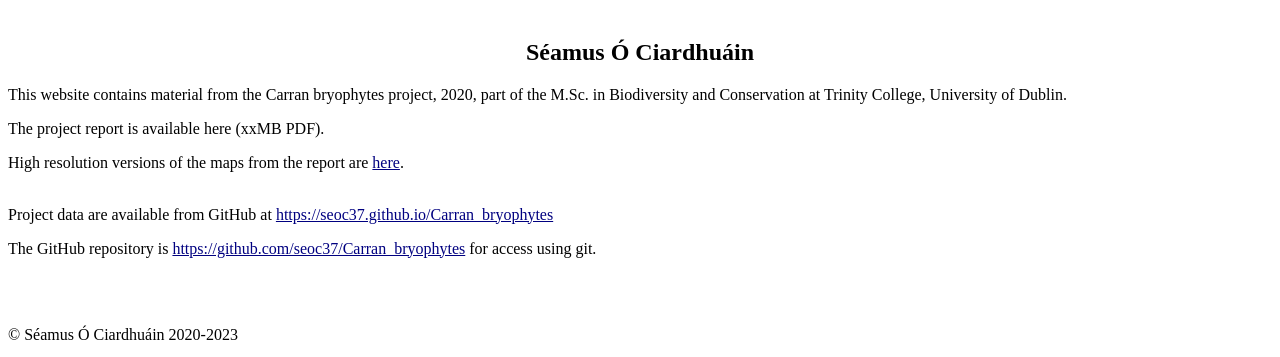
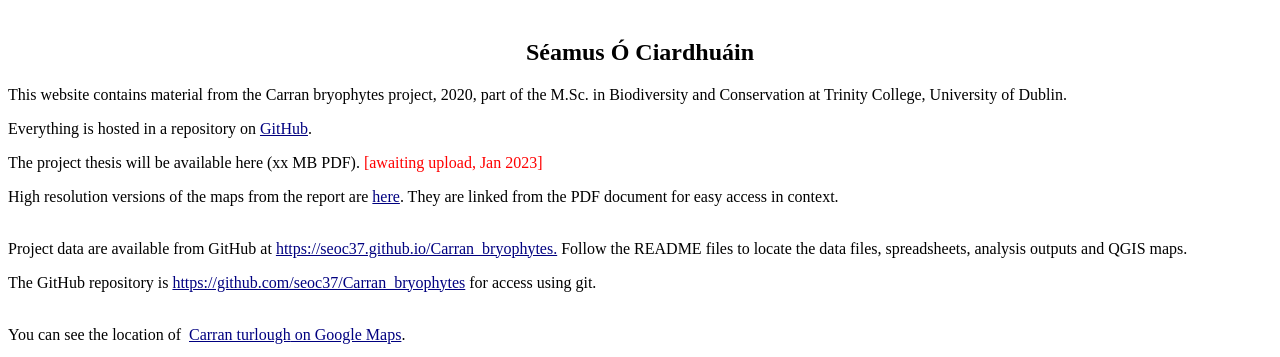
Before and after one commit to seoc37/Carran_bryophytes, a plain HTML site: page index.html in a window 1280 px wide. Shown: the part 390-747 px from the top of the page. Drawn offline with Linux system fonts and the light colour scheme.

Commit message:
Add Google Maps and some links.

```diff
--- a/index.html
+++ b/index.html
@@ -7,7 +7,7 @@
     <meta name="created" content="2022-12-29T17:34:58.401729021">
     <meta name="changed" content="2022-12-30T23:25:06.186834222">
   </head>
-  <body dir="ltr" link="#000080" lang="en-IE" vlink="#800000">
+  <body dir="ltr" vlink="#800000" link="#000080" lang="en-IE">
     <div align="center"><img moz-do-not-send="true"
         src="carran_view.jpg" title="Carran turlough from the northeast"
         alt="Carran turlough from the northeast" width="720"
@@ -24,23 +24,50 @@
       project, 2020, part of the M.Sc. in Biodiversity and Conservation
       at Trinity College, University of Dublin.<br>
     </p>
-    <p>The project report is available here (xxMB PDF).<br>
+    <p>Everything is hosted in a repository on <a
+        moz-do-not-send="true" href="https://github.com/">GitHub</a>.<br>
+    </p>
+    <p>The project thesis will be available here (xx MB PDF). <font
+        color="#ff0000">[awaiting upload, Jan 2023]</font><br>
     </p>
     <p>High resolution versions of the maps from the report are <a
         moz-do-not-send="true"
-href="https://github.com/seoc37/Carran_bryophytes/tree/main/report/maps/pdf">here</a>.<br>
+href="https://github.com/seoc37/Carran_bryophytes/tree/main/report/maps/pdf">here</a>.
+      They are linked from the PDF document for easy access in context.<br>
     </p>
     <p><br>
       Project data are available from GitHub at <a
         moz-do-not-send="true"
-        href="https://seoc37.github.io/Carran_bryophytes">https://seoc37.github.io/Carran_bryophytes</a><br>
-    </p>
+        href="https://seoc37.github.io/Carran_bryophytes">https://seoc37.github.io/Carran_bryophytes.</a>
+      Follow the README files to locate the data files, spreadsheets,
+      analysis outputs and QGIS maps.</p>
     <p>The GitHub repository is <a moz-do-not-send="true"
         href="https://github.com/seoc37/Carran_bryophytes">https://github.com/seoc37/Carran_bryophytes</a>
       for access using git.<br>
     </p>
     <p><br>
+      You can see the location of&nbsp; <a iframe=""
+src="&quot;https://www.google.com/maps/embed?pb=!1m14!1m12!1m3!1d5872.873558917711!2d-9.055167456899413!3d53.03933060695625!2m3!1f0!2f0!3f0!3m2!1i1024!2i768!4f13.1!5e0!3m2!1sen!2sie!4v1673047309213!5m2!1sen!2sie&quot;"
+        width="&quot;600&quot;" height="&quot;450&quot;"
+        style="&quot;border:0;&quot;" allowfullscreen="&quot;&quot;"
+        loading="&quot;lazy&quot;"
+referrerpolicy="&quot;no-referrer-when-downgrade&quot;&gt;&lt;/iframe&gt;&quot;"
+        moz-do-not-send="true"
+        href="https://goo.gl/maps/HZnSurTYquSqPwDd6">Carran turlough</a><a
+        iframe=""
+src="&quot;https://www.google.com/maps/embed?pb=!1m14!1m12!1m3!1d5872.873558917711!2d-9.055167456899413!3d53.03933060695625!2m3!1f0!2f0!3f0!3m2!1i1024!2i768!4f13.1!5e0!3m2!1sen!2sie!4v1673047309213!5m2!1sen!2sie&quot;"
+        width="&quot;600&quot;" height="&quot;450&quot;"
+        style="&quot;border:0;&quot;" allowfullscreen="&quot;&quot;"
+        loading="&quot;lazy&quot;"
+referrerpolicy="&quot;no-referrer-when-downgrade&quot;&gt;&lt;/iframe&gt;&quot;"
+        moz-do-not-send="true"
+        href="https://goo.gl/maps/HZnSurTYquSqPwDd6"> on Google Maps</a>.<br>
     </p>
+    <iframe
+src="https://www.google.com/maps/embed?pb=!1m14!1m12!1m3!1d5872.873558917711!2d-9.055167456899413!3d53.03933060695625!2m3!1f0!2f0!3f0!3m2!1i1024!2i768!4f13.1!5e0!3m2!1sen!2sie!4v1673047309213!5m2!1sen!2sie"
+      style="border:0;" allowfullscreen="" loading="lazy"
+      referrerpolicy="no-referrer-when-downgrade" width="600"
+      height="450"></iframe>
     <p><br>
       © Séamus Ó Ciardhuáin 2020-2023<br>
       <br>
```
